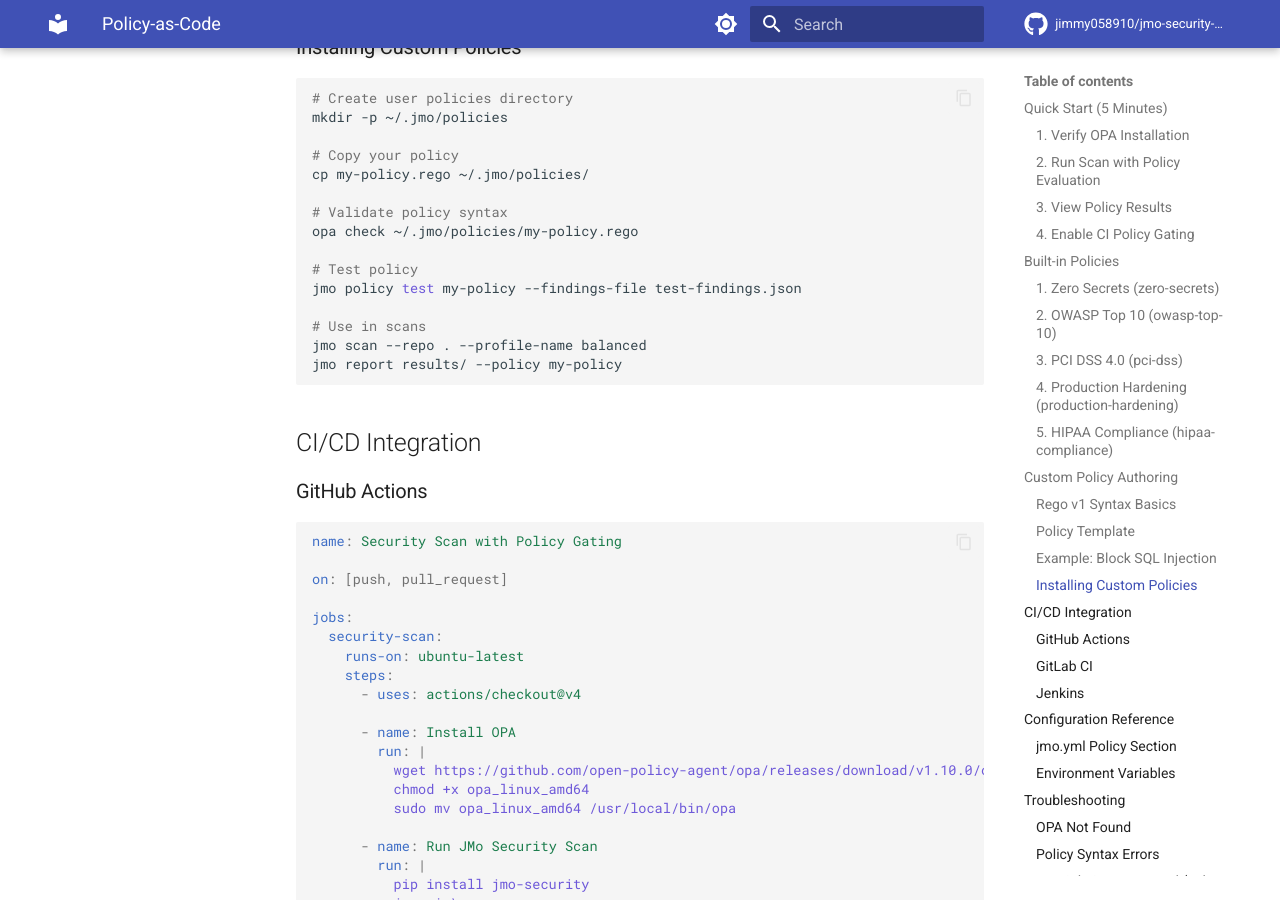
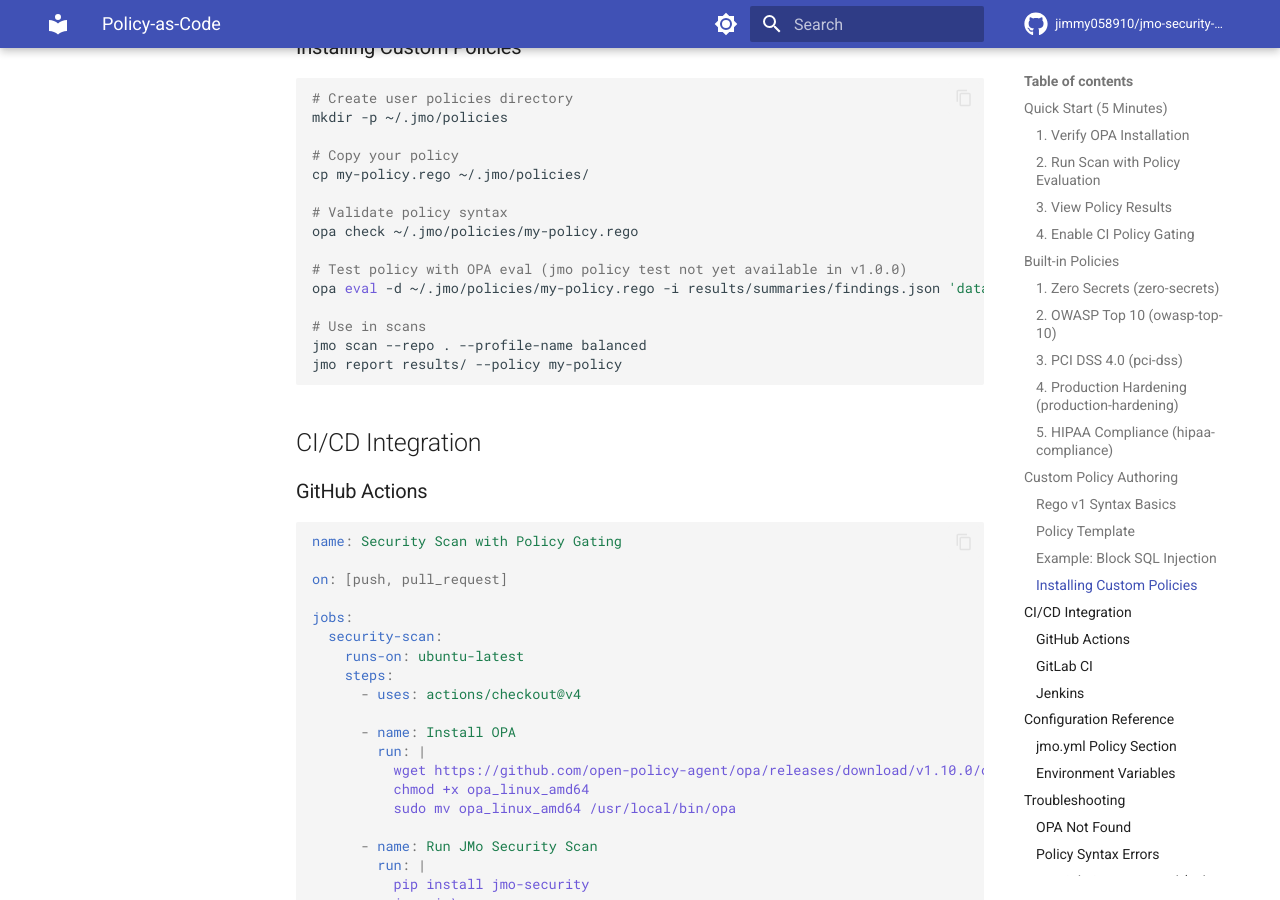
Before and after one commit to jimmy058910/jmo-security-repo, an MkDocs documentation site: the page built from docs/POLICY_AS_CODE.md, in a window 1280 px wide and 900 px high, scrolled down 6499 px. Built offline with MkDocs 1.6.1 and Material for MkDocs 9.7.7, drawn with Linux system fonts in a browser that asks for light colours; comment, search, counter and statistics services are not loaded; some of the changed text lies outside the part shown.

Commit message:
docs(policy): fix unimplemented jmo policy commands in documentation
**Problem:**
- Documentation showed `jmo policy test` command examples
- This command is NOT implemented (deferred to v1.1.0 per completion status)
- Users would encounter "command not found" errors

**Solution:**
- Replaced all `jmo policy test` references with OPA eval workarounds
- Added clarifying comments: "(jmo policy test not yet available in v1.0.0)"
- Users can now test policies using: `opa eval -d policy.rego -i findings.json`

**Files Updated:**
- docs/POLICY_AS_CODE.md: 2 instances fixed (lines 306, 524)
- docs/examples/custom-policy-examples.md: 1 instance fixed (line 483)
- CHANGELOG.md: Already includes telemetry integration documentation

**Impact:**
- Documentation now accurately reflects v1.0.0 capabilities
- No breaking user expectations with unimplemented features
- Clear workaround provided for policy testing

🤖 Generated with [Claude Code](https://claude.com/claude-code)

Co-Authored-By: Claude <noreply@anthropic.com>

````diff
--- a/docs/POLICY_AS_CODE.md
+++ b/docs/POLICY_AS_CODE.md
@@ -303,8 +303,8 @@ cp my-policy.rego ~/.jmo/policies/
 # Validate policy syntax
 opa check ~/.jmo/policies/my-policy.rego
 
-# Test policy
-jmo policy test my-policy --findings-file test-findings.json
+# Test policy with OPA eval (jmo policy test not yet available in v1.0.0)
+opa eval -d ~/.jmo/policies/my-policy.rego -i results/summaries/findings.json 'data.my_policy'
 
 # Use in scans
 jmo scan --repo . --profile-name balanced
@@ -521,8 +521,8 @@ opa check policies/builtin/my-policy.rego
 1. **Check policy criteria:**
 
    ```bash
-   # Manually test policy
-   jmo policy test zero-secrets --findings-file results/summaries/findings.json
+   # Manually test policy with OPA eval (jmo policy test not yet available in v1.0.0)
+   opa eval -d policies/builtin/zero-secrets.rego -i results/summaries/findings.json 'data.zero_secrets'
    ```
 
 2. **Verify finding schema:**
````
Also changed, not shown: CHANGELOG.md (+6 -0 lines), docs/examples/custom-policy-examples.md (+2 -1 lines).
